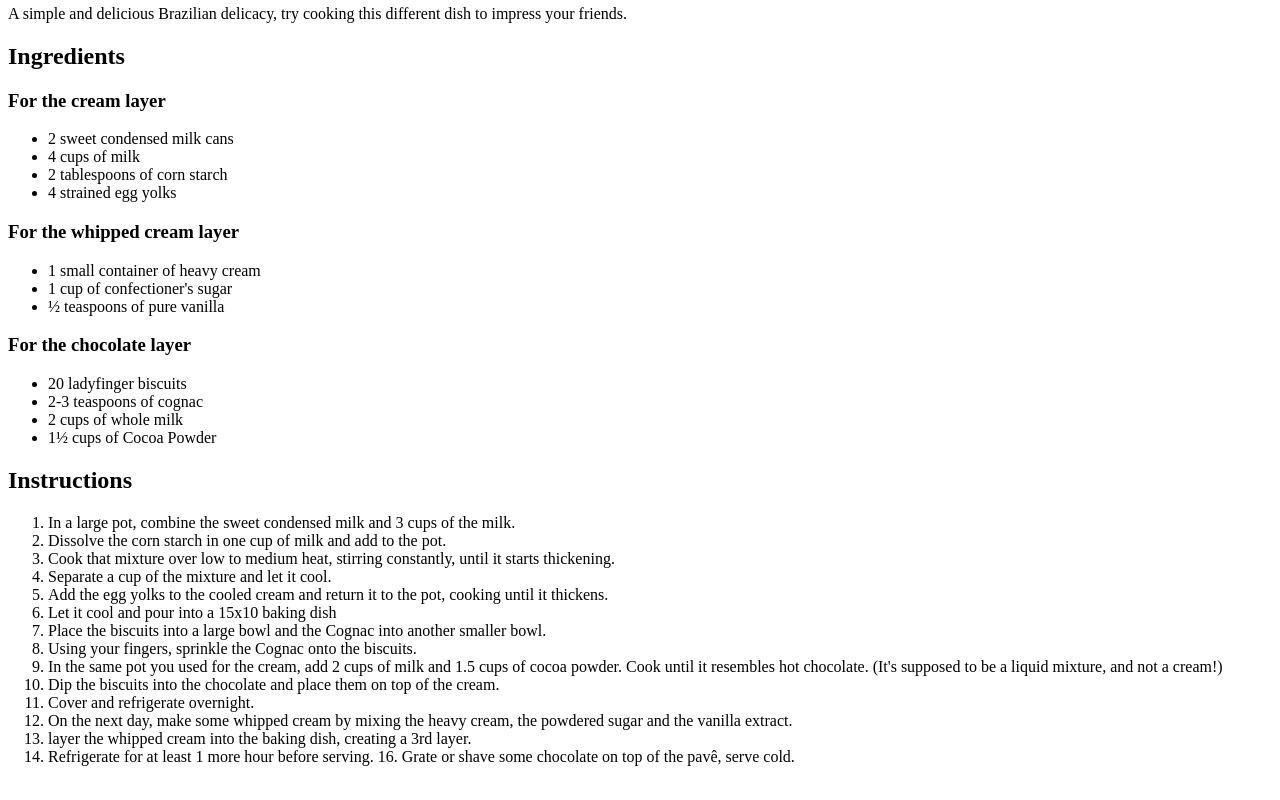
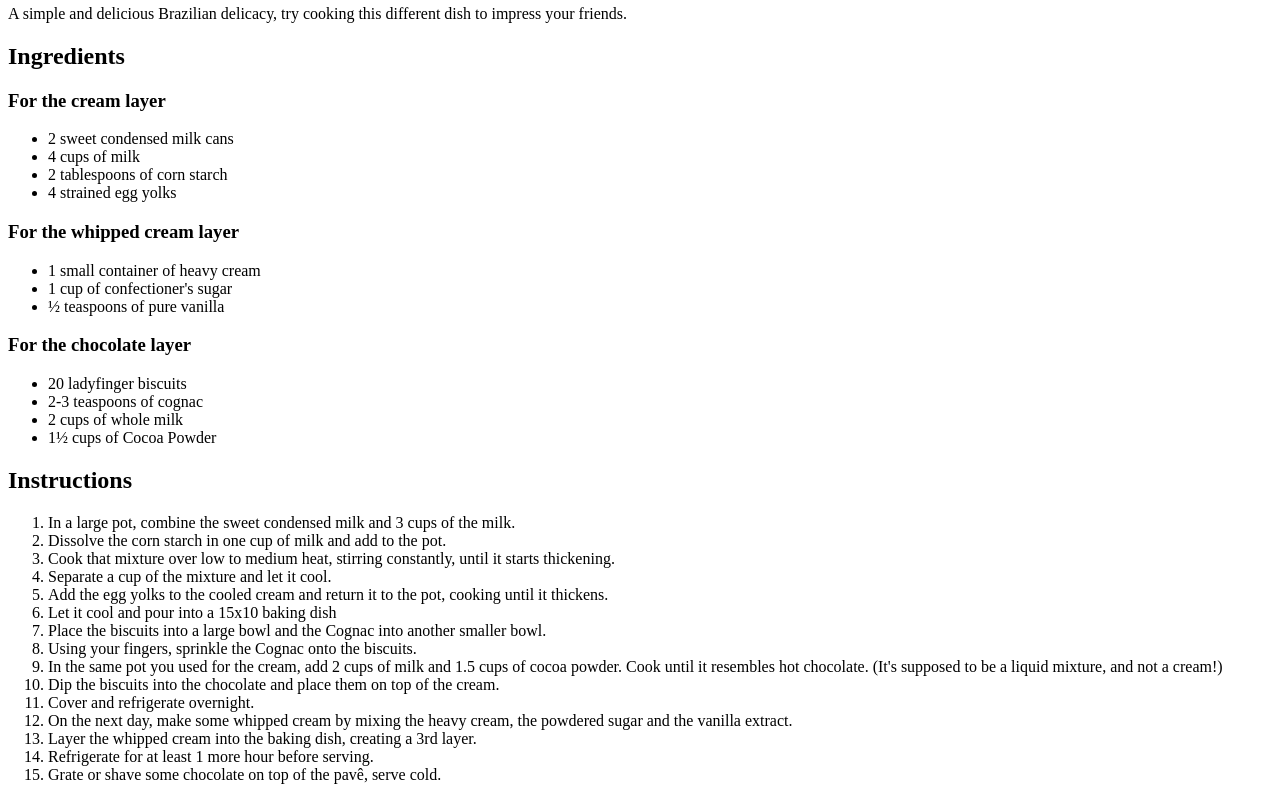
Before and after one commit to Soulahh/odin-recipes, a plain HTML site: page recipes/brazilian-pave.html in a window 1280 px wide. Shown: the part 646-1446 px from the top of the page. Drawn offline with Linux system fonts and the light colour scheme.

Commit message:
Fixed list of instructions typo

```diff
--- a/recipes/brazilian-pave.html
+++ b/recipes/brazilian-pave.html
@@ -11,7 +11,7 @@
 <body>
 
     <h1>Brazilian Chocolate Pave</h1>
-    <img src="/recipes/chocolate-pave.jpg" height="500" width="800" alt="A slice of Brazilian Chocolate Pave">
+    <img src="chocolate-pave.jpg" height="500" width="800" alt="A slice of Brazilian Chocolate Pave">
     <h2>Description</h2>
     <p>A simple and delicious Brazilian delicacy, try cooking this different dish to impress your friends.</p>
 
@@ -57,8 +57,9 @@
         <li>Dip the biscuits into the chocolate and place them on top of the cream.</li>
         <li>Cover and refrigerate overnight.</li>
         <li> On the next day, make some whipped cream by mixing the heavy cream, the powdered sugar and the vanilla extract.</li>
-        <li>layer the whipped cream into the baking dish, creating a 3rd layer.</li>
-        <li>Refrigerate for at least 1 more hour before serving. 16. Grate or shave some chocolate on top of the pavê, serve cold.</li>
+        <li>Layer the whipped cream into the baking dish, creating a 3rd layer.</li>
+        <li>Refrigerate for at least 1 more hour before serving.
+        <li>Grate or shave some chocolate on top of the pavê, serve cold.</li>
     </ol>
 </body>
 </html>
```
